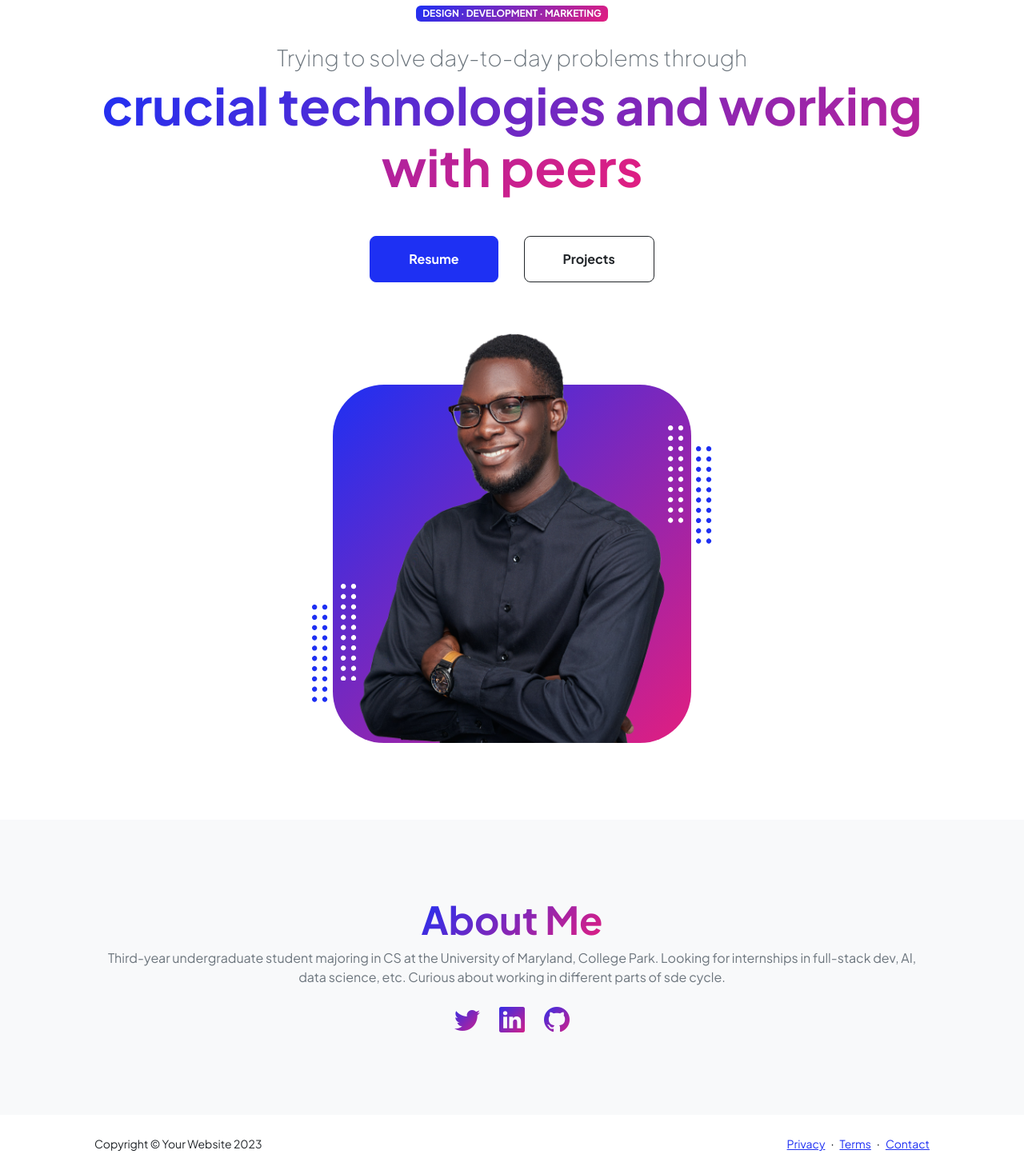
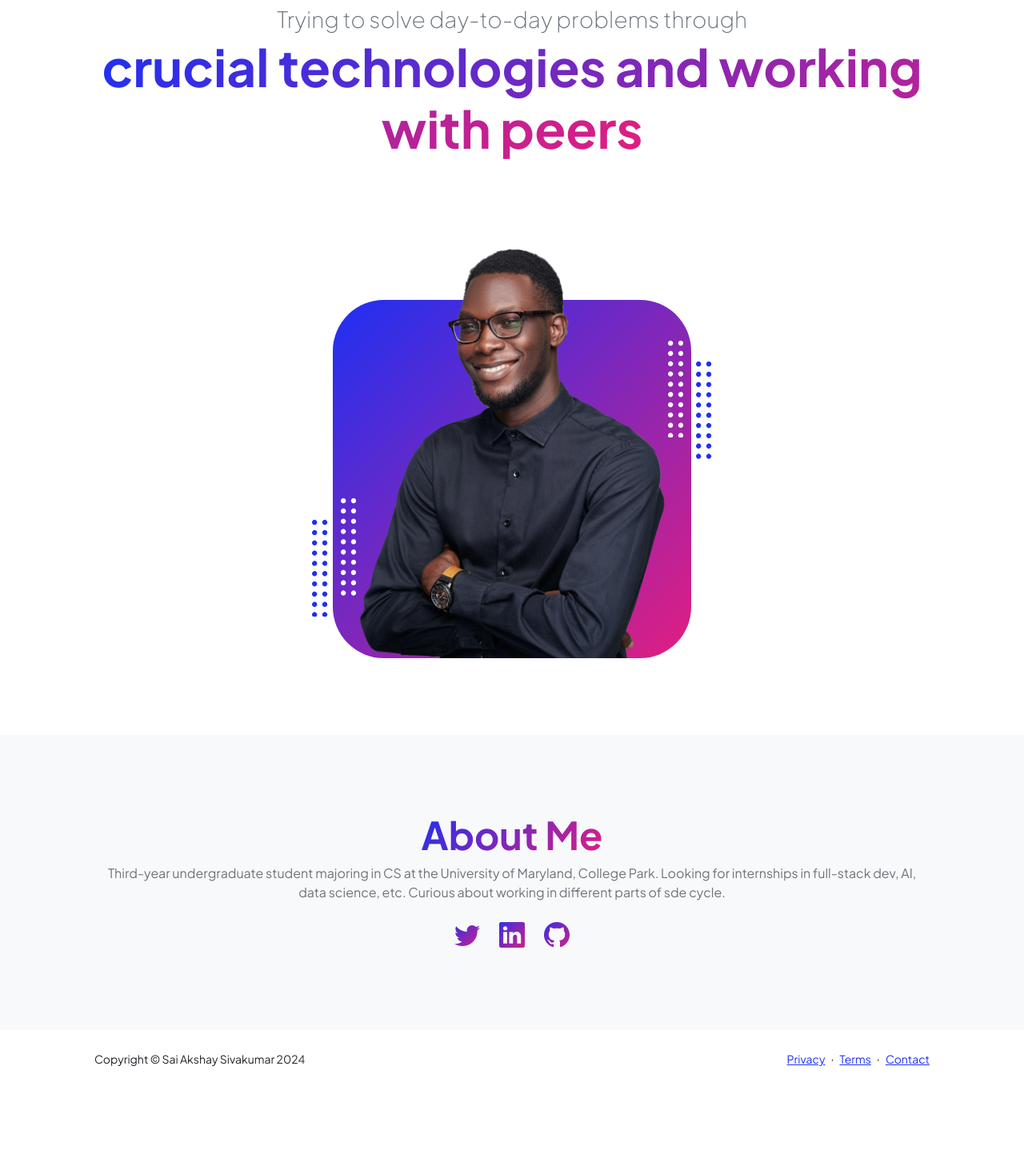
Before and after one commit to solo212/sai-website, a plain HTML site: page index.html in a window 1280 px wide. Shown: the part 117-1580 px from the top of the page at 80% size. After the commit the page ends 1477 px from the top, so only its background shows below. Drawn offline with nearby package versions, Linux system fonts and the light colour scheme.

Commit message:
Update index.html

```diff
--- a/index.html
+++ b/index.html
@@ -41,12 +41,11 @@
                         <div class="col-xxl-5">
                             <!-- Header text content-->
                             <div class="text-center text-xxl-start">
-                                <div class="badge bg-gradient-primary-to-secondary text-white mb-4"><div class="text-uppercase">Design &middot; Development &middot; Marketing</div></div>
+
                                 <div class="fs-3 fw-light text-muted"> Trying to solve day-to-day problems through </div>
                                 <h1 class="display-3 fw-bolder mb-5"><span class="text-gradient d-inline">  crucial technologies and working with peers  </span></h1>
                                 <div class="d-grid gap-3 d-sm-flex justify-content-sm-center justify-content-xxl-start mb-3">
-                                    <a class="btn btn-primary btn-lg px-5 py-3 me-sm-3 fs-6 fw-bolder" href="resume.html">Resume</a>
-                                    <a class="btn btn-outline-dark btn-lg px-5 py-3 fs-6 fw-bolder" href="projects.html">Projects</a>
+
                                 </div>
                             </div>
                         </div>
@@ -199,7 +198,7 @@
         <footer class="bg-white py-4 mt-auto">
             <div class="container px-5">
                 <div class="row align-items-center justify-content-between flex-column flex-sm-row">
-                    <div class="col-auto"><div class="small m-0">Copyright &copy; Your Website 2023</div></div>
+                    <div class="col-auto"><div class="small m-0">Copyright &copy; Sai Akshay Sivakumar 2024</div></div>
                     <div class="col-auto">
                         <a class="small" href="#!">Privacy</a>
                         <span class="mx-1">&middot;</span>
```
